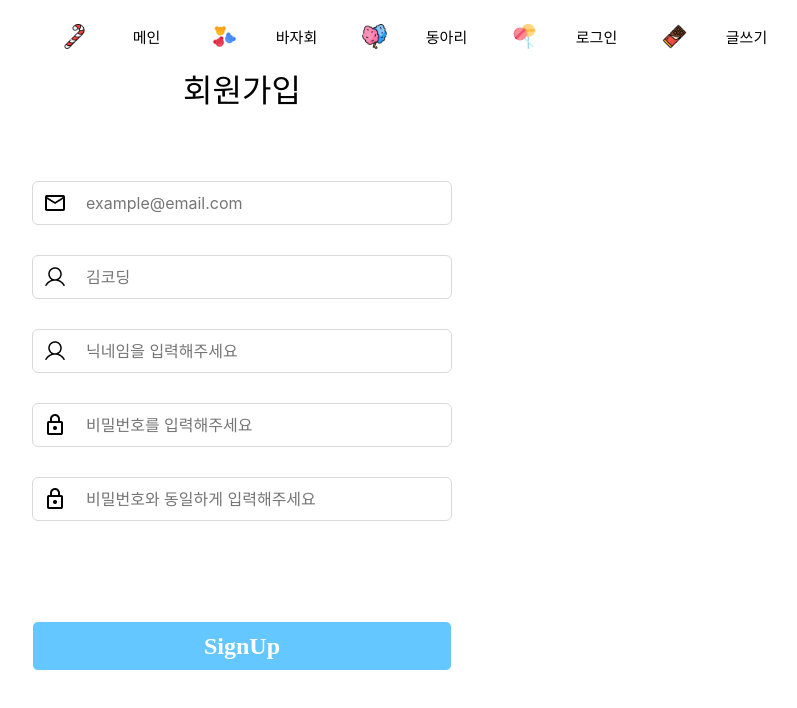
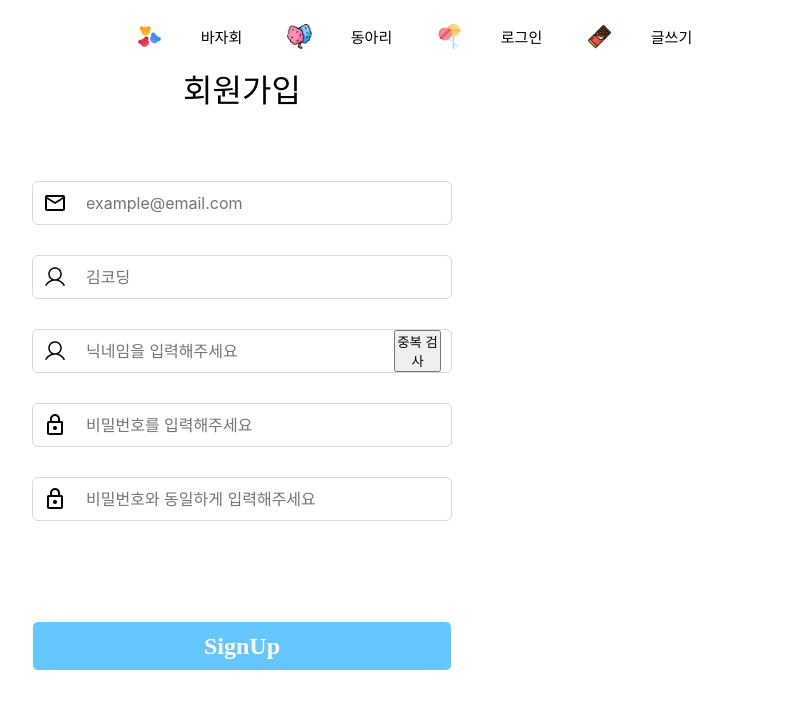
Before and after one commit to codestates-seb/seb45_main_007, a React (Create React App) app in the folder client/: page /signup in a window 1280 px wide. Shown: the top 708 px of the page, without its empty margins (398-1195 px from the left). Built offline with nearby package versions, Linux system fonts and the light colour scheme; a web font is replaced by a local one.

Commit message:
회원탈퇴, 닉네임 중복 검사, 조회수 로직 수정, 헤더 수정

```diff
--- a/client/src/components/NewHeader.jsx
+++ b/client/src/components/NewHeader.jsx
@@ -1,7 +1,6 @@
 import { styled } from "styled-components";
-import { NavLink, useLocation } from "react-router-dom/dist";
+import { NavLink } from "react-router-dom/dist";
 import React from "react";
-import menuImg1 from "../images/menu/candybar.png";
 import menuImg2 from "../images/menu/bear.png";
 import menuImg3 from "../images/menu/cotton.png";
 import menuImg4 from "../images/menu/lolpop.png";
@@ -58,13 +57,15 @@ const CustomNavLink = styled.a`
   border: 3px solid white;
   width: 80%;
   height: 100%;
-  border-radius: 40%;
   padding: 12px;
   cursor: pointer;
   display: flex;
   align-items: center;
   justify-content: center;
   position: relative;
+  &.active {
+    border: 5px solid #b4714b;
+  }
   &:hover,
   &:active {
     color: white;
@@ -73,29 +74,13 @@ const CustomNavLink = styled.a`
 `;
 
 export const NewHeader = () => {
-  const location = useLocation();
-  const currentPath = location.pathname;
-
   const { loggedIn } = useSelector((state) => state.user);
-
-  const isHome = currentPath === "/";
 
   return (
     <>
       <BoardHeaderSect>
         <NavLinkSection>
           <NavUl>
-            <NavLi>
-              <NavLiImg src={menuImg1} />
-              <CustomNavLink
-                as={NavLink}
-                to="/"
-                className={isHome ? "active" : ""}
-              >
-                메인
-              </CustomNavLink>
-            </NavLi>
-
             <NavLi>
               <NavLiImg src={menuImg2} />
               <CustomNavLink as={NavLink} to="/market/totalcontents">
--- a/client/src/pages/ClubOneContPage.jsx
+++ b/client/src/pages/ClubOneContPage.jsx
@@ -544,32 +544,6 @@ export const ClubOneContPage = () => {
   }, []);
 
   useEffect(() => {
-    async function fetchData() {
-      try {
-        console.log("Fetching data from:", OneContApiUrl);
-        const response = await axios.get(OneContApiUrl, {
-          headers: {
-            "Content-Type": "application/json",
-            "ngrok-skip-browser-warning": "69420",
-          },
-        });
-
-        if (response.status === 200) {
-          setOneClubData(response.data);
-          console.log(response.data);
-          console.log(oneClubData);
-        } else {
-          console.error("200 코드가 아님");
-        }
-      } catch (error) {
-        console.error("200 코드가 아님");
-      }
-    }
-
-    fetchData();
-  }, []);
-
-  useEffect(() => {
     const fetchDetailsAndComments = async () => {
       try {
         const [detailsResponse, commentsResponse] = await Promise.all([
--- a/client/src/pages/Mypage.jsx
+++ b/client/src/pages/Mypage.jsx
@@ -23,10 +23,49 @@ export default function Mypage() {
   useEffect(() => {
     setUsername(localStorage.getItem("username") || "이름 없음");
     setEmail(localStorage.getItem("email") || "이메일 없음");
+    setNickname(localStorage.getItem("nickname") || "별명 없음");
     fetchData(1);
   }, [selectedCategory]);
 
   const memberId = localStorage.getItem("memberId");
+
+  const handleDeleteAccount = async () => {
+    try {
+      const memberId = localStorage.getItem("memberId");
+      if (!memberId) {
+        alert("멤버 ID를 찾을 수 없습니다.");
+        return;
+      }
+
+      const response = await axios.delete(
+        `http://ec2-13-209-7-250.ap-northeast-2.compute.amazonaws.com/members/${memberId}`,
+        {
+          headers: {
+            Authorization: `Bearer ${localStorage.getItem("accessToken")}`, // 이 부분은 실제 토큰을 어떻게 저장하고 사용하는지에 따라 조정되어야 합니다.
+          },
+        },
+      );
+
+      if (response.status === 204) {
+        // 204 No Content
+        alert("회원 탈퇴가 성공적으로 처리되었습니다.");
+        localStorage.clear();
+        navigate("/");
+
+        // 추가적인 로직 (예: 로그아웃 처리, 메인 페이지로 리다이렉트 등)을 여기에 추가할 수 있습니다.
+      } else {
+        alert("알 수 없는 오류가 발생했습니다.");
+      }
+    } catch (error) {
+      if (error.response && error.response.status === 404) {
+        alert("해당 멤버를 찾을 수 없습니다.");
+      } else {
+        alert("회원탈퇴 중 오류 발생");
+        console.error("회원탈퇴 중 오류 발생", error);
+      }
+    }
+  };
+
   const fetchData = async (page) => {
     try {
       const response = await axios.all([
@@ -127,7 +166,9 @@ export default function Mypage() {
             <StyledLink to="/usermodify" className="modify">
               비밀번호변경
             </StyledLink>
-            <StyledLink className="delete">회원탈퇴</StyledLink>
+            <StyledLink className="delete" onClick={handleDeleteAccount}>
+              회원탈퇴
+            </StyledLink>
           </UserModify>
           <UserImg>
             <img src={userImg} alt="userimage" />
--- a/client/src/pages/SignUp.jsx
+++ b/client/src/pages/SignUp.jsx
@@ -30,6 +30,7 @@ export default function SignUp() {
   const [nameTouched, setNameTouched] = useState(false);
 
   const [nickname, setNickname] = useState("");
+  const [isNicknameAvailable, setIsNicknameAvailable] = useState(null);
 
   const navigate = useNavigate();
 
@@ -67,6 +68,28 @@ export default function SignUp() {
       setPassword2IsValid(false);
     } else {
       setPassword2IsValid(true);
+    }
+  };
+
+  const checkNicknameAvailability = async () => {
+    try {
+      const response = await axios.get(
+        "http://ec2-13-209-7-250.ap-northeast-2.compute.amazonaws.com/members/check-nickname",
+        {
+          params: { nickname: nickname },
+        },
+      );
+
+      setIsNicknameAvailable(response.data.isAvailable);
+
+      if (!response.data.isAvailable) {
+        alert("이미 사용중인 닉네임입니다. 다른 닉네임을 선택해주세요.");
+      } else {
+        alert("사용 가능한 닉네임입니다.");
+      }
+    } catch (error) {
+      console.error("닉네임 중복 검사 오류:", error);
+      alert("닉네임 중복 검사 중 오류가 발생했습니다.");
     }
   };
 
@@ -143,8 +166,13 @@ export default function SignUp() {
                 value={nickname}
                 placeholder="닉네임을 입력해주세요"
               ></input>
+              <button onClick={checkNicknameAvailability}>중복 검사</button>
             </div>
-            <div className="error-box"></div>
+            <div className="error-box">
+              {isNicknameAvailable === false ? (
+                <div className="error-message">이미 사용중인 닉네임입니다.</div>
+              ) : null}
+            </div>
             <div className="input-content">
               <img src="/images/mdi-password-outline.png" alt=""></img>
               <input
--- a/client/src/redux/userSlice.js
+++ b/client/src/redux/userSlice.js
@@ -7,7 +7,7 @@ export const userSlice = createSlice({
     email: localStorage.getItem("email") || "",
     name: "",
     username: localStorage.getItem("username") || "",
-    nickname: localStorage.getItem("nockname") || "",
+    nickname: localStorage.getItem("nickname") || "",
     memberId: localStorage.getItem("memberId") || 1,
     accessToken: localStorage.getItem("accessToken") || "",
     refreshToken: localStorage.getItem("refreshToken") || "",
```
Also changed, not shown: client/src/components/ClubReply.jsx (added).
